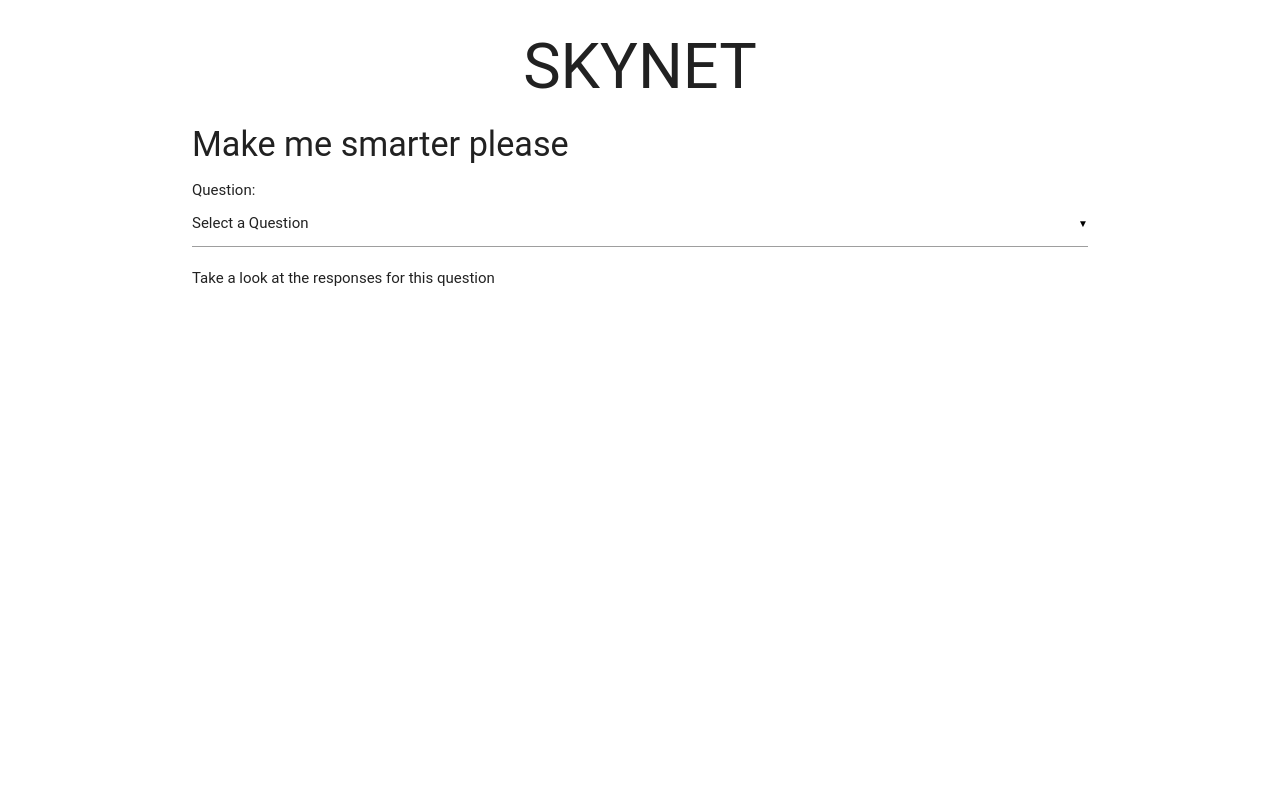
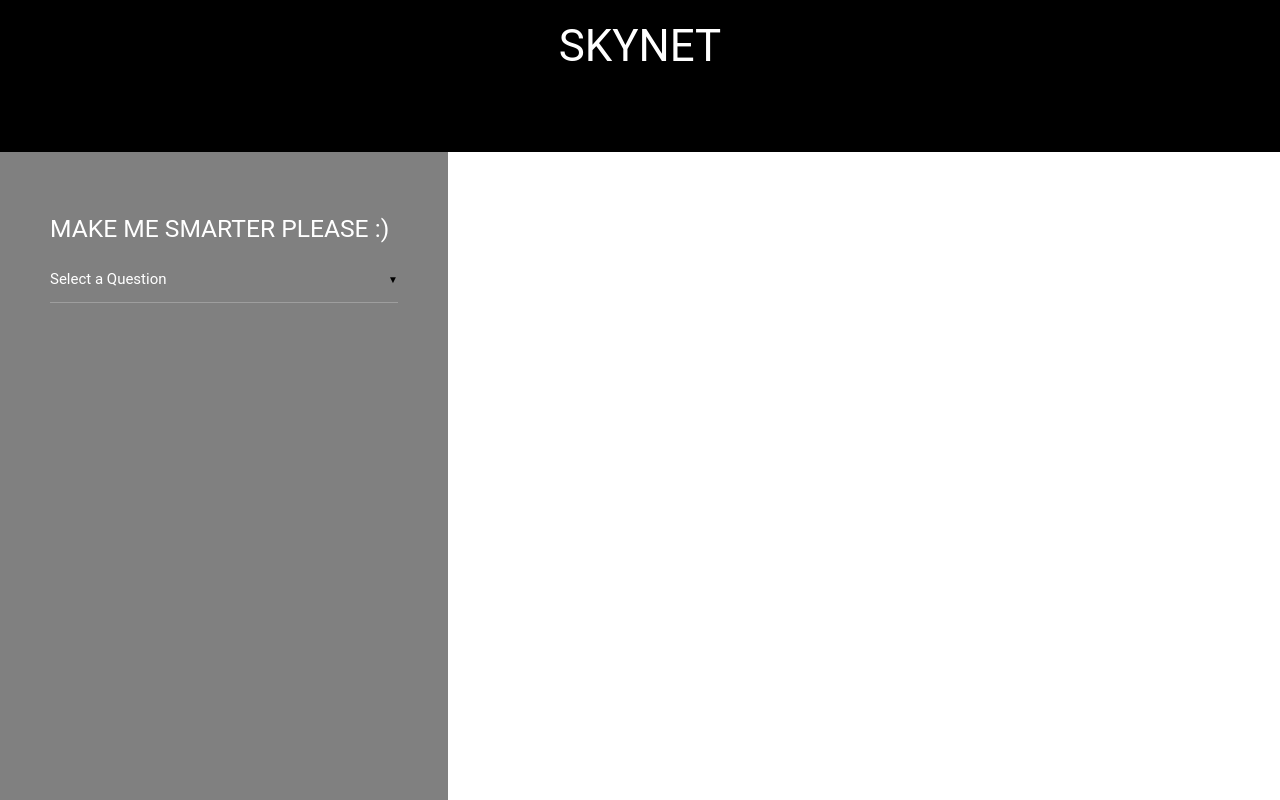
Before and after one commit to tjr05d/naive-bayes-grader, a Flask app: template templates/training.html in a window 1280 px wide. Run offline with Flask 2, Linux system fonts and the light colour scheme; the template is opened without the code that fills it: most values are stand-ins (such as "Sample title", 1, 10 or a date in 2020); parts of the project's set-up code (start-up, migrations or seed data) failed here and were passed over; some libraries are stand-ins or nearby versions; some web fonts are replaced.

Commit message:
styling changes to the app to improve my sanity as I continue working

```diff
--- /dev/null
+++ b/static/master.css
@@ -0,0 +1,39 @@
+html, body {
+  height: 100%;
+  display: flex;
+  flex-direction: column;
+}
+
+header {
+  flex-grow: 1;
+  background-color: black;
+  color: white;
+}
+
+#main {
+  flex: 1;
+  display: flex;
+  flex-grow: 10;
+  flex-direction: row;
+  align-items: stretch;
+  overflow: auto;
+}
+
+#left-side {
+  flex-basis: 35%;
+  background-color: gray;
+  color: white;
+  padding: 50px;
+}
+
+#right-side {
+  flex-basis: 65%;
+  padding: 50px;
+}
+
+#response-main {
+  flex-grow: 10;
+}
+.card {
+  marign: auto 0;
+}
--- a/static/skynet.js
+++ b/static/skynet.js
@@ -5,19 +5,24 @@
   cardCounter = 1;
 //hide elements on pageload
   $('#cat_form').hide();
-//event listeners
+  $('#categories').hide();
+  $('#test_cat_div').hide();
+
+//add materialize elememts
   $('#question').material_select();
   $('#training_question').material_select();
-  $('#categories').hide();
+  $('#test_cat').material_select();
+  $('#grade').leanModal();
+
+  //event listeners
   $('#grade').on('click', gradeResponse);
-  $('#grade').leanModal();
   $('#confirm-response').on('click', createNewResponse);
   $('#training_question').on('change', trainingQuestion);
   $('body').on('click', '#next_card',  nextCard);
   $('body').on('click', '#new_cat', newCat);
   $('#cat_form_submit').on('click', submitCatForm);
 
-  $('#test_cat').material_select();
+
 });
 
 function gradeResponse(event){
@@ -125,8 +130,8 @@
     for( key in responses){
       var material_card = ['<div class="row">',
                        '<div class="col s12 m6">',
-                       '<div class="card blue-grey darken-1">',
-                       '<div class="card-content white-text">',
+                       '<div class="card">',
+                       '<div class="card-content">',
                        '<span class="card-title">',
                        key,
                        '</span>',
@@ -136,12 +141,12 @@
                        '<select id="add_cat" name=category></select>',
                        '</div>',
                        '<div class="card-action">',
-                       '<a id= "new_cat">Add Category</a>',
-                       '<a id="next_card">Next</a>',
                        '</div>',
                        '</div>',
                        '</div>',
-                       '</div>']
+                       '</div>',
+                       '<a id= "new_cat" class="waves-effect waves-light btn">Add Category </a>',
+                       '<a id="next_card" class="waves-effect waves-light btn">Next</a>']
      responseCards.push(material_card.join(""));
    };
    if(responseCards[0]){
@@ -159,9 +164,9 @@
     // var appendCard = $('#add_cat');
     var appendCard = $('#test_cat');
     var questionSelector = $('#training_question option:selected').val();;
-    console.log(cardCounter);
     card.empty();
     appendCard.empty();
+    $('#test_cat_div').show();
     if(responseCards[cardCounter]){
     card.append(responseCards[cardCounter]);
     cardCounter += 1;
--- a/templates/layout.html
+++ b/templates/layout.html
@@ -1,15 +1,15 @@
 <!doctype html>
 <title>SKYNET</title>
-<!-- <link rel=stylesheet type=text/css href="{{ url_for('static', filename='style.css') }}"> -->
+<link rel=stylesheet type=text/css href="{{ url_for('static', filename='master.css') }}">
 <!-- Compiled and minified CSS -->
  <link rel="stylesheet" href="https://cdnjs.cloudflare.com/ajax/libs/materialize/0.97.6/css/materialize.min.css">
 
 <script src="https://ajax.googleapis.com/ajax/libs/jquery/1.12.2/jquery.min.js"></script>
 <script src="{{url_for('static', filename='skynet.js')}}"></script>
-<div class="container">
-  <h1 class="center-align">SKYNET</h1>
-  <div class=metanav>
+
+<header>
+    <h3 class="center-align">SKYNET</h3>
+</header>
   {% block body %}{% endblock %}
   <!-- Compiled and minified JavaScript -->
 <script src="https://cdnjs.cloudflare.com/ajax/libs/materialize/0.97.6/js/materialize.min.js"></script>
-</div>
--- a/templates/show_responses.html
+++ b/templates/show_responses.html
@@ -1,5 +1,6 @@
 {% extends "layout.html" %}
 {% block body %}
+<div id="response-main" class="container">
   <form action="{{ url_for('classify_response') }}" method=post class=classify-response>
     <dl>
       <dt>Question:
@@ -31,5 +32,5 @@
 
       <p id="template-test"></p>
 
-
+</div>
 {% endblock %}
--- a/templates/training.html
+++ b/templates/training.html
@@ -1,9 +1,10 @@
 {% extends "layout.html" %}
 {% block body %}
-<h4>Make me smarter please</h4>
+<div id="main">
+  <div id="left-side">
+    <h5>MAKE ME SMARTER PLEASE :)</h5>
 
     <div class="input-field col s12">
-  <dt>Question:
         <select id ="training_question" name=training_question>
           <option value= "" disabled selected>Select a Question</option>
           {% for question in questions %}
@@ -11,15 +12,19 @@
           {% endfor %}
         </select>
     </div>
-<p>Take a look at the responses for this question</p>
+  </div>
 
+  <div id="right-side">
     <div id="card">
     <!--JS will insert the questions cards here -->
     </div>
 
   <!-- select area to add the category options to a response -->
+  <div id="test_cat_div">
     <select id ="test_cat" name=test_cat>
     </select>
+  </div>
+
 
   <!-- form to add a category to the question based on the given response ... revealed by jquery-->
     <div id= "cat_form" class="row">
@@ -41,5 +46,6 @@
       <a id="cat_form_submit" class="waves-effect waves-light btn">Submit</a>
       <a id="cat_form_cancel" class="waves-effect waves-light btn">Cancel</a>
     </div>
-
+  </div>
+</div>
 {% endblock %}
```
Lines whose indentation alone changed are shown as unchanged.
